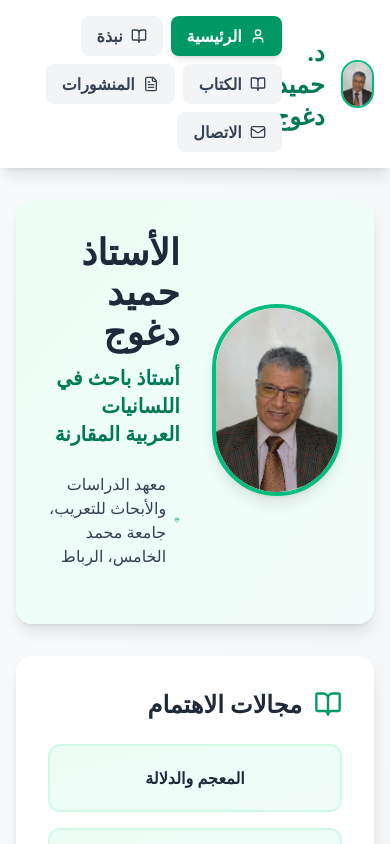
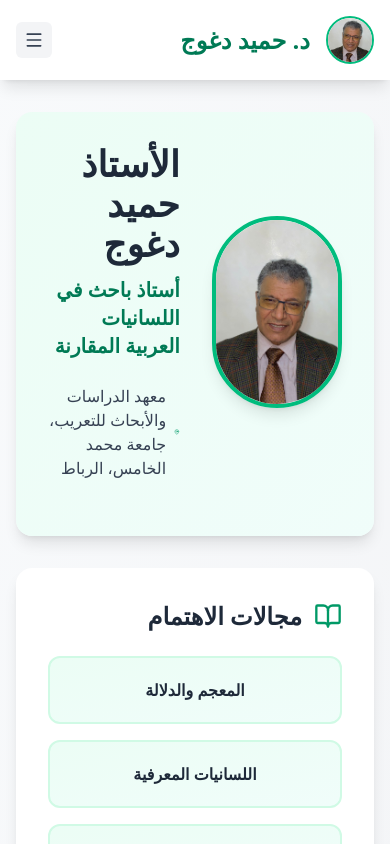
Before and after one commit to abdelrahmanmawia/hamid-dghough, a React (Vite) app: page / in a window 390 px wide. Shown: the top 844 px of the page. Built offline with nearby package versions, Linux system fonts and the light colour scheme.

Commit message:
drop menu in mobile version

```diff
--- a/src/components/Portfolio.jsx
+++ b/src/components/Portfolio.jsx
@@ -1,5 +1,5 @@
 import React, { useState } from 'react';
-import { BookOpen, User, FileText, Mail, Phone, MapPin, Download, ExternalLink } from 'lucide-react';
+import { BookOpen, User, FileText, Mail, Phone, MapPin, Download, ExternalLink, Menu, X } from 'lucide-react';
 import profileImage from '../assets/profile.jpg'; // Assuming the image is saved in assets folder
 import bookCover from '../assets/book_cover_2025.jpg';
 import bookBack from '../assets/book_back_2025.jpg';
@@ -8,6 +8,7 @@ import bookBack from '../assets/book_back_2025.jpg';
 export default function Portfolio() {
   const [activeSection, setActiveSection] = useState('home');
   const [lightboxSrc, setLightboxSrc] = useState(null); // <-- new state for lightbox
+  const [mobileOpen, setMobileOpen] = useState(false); // <-- new state for mobile menu
 
   const publications = [
     {
@@ -439,17 +440,39 @@ export default function Portfolio() {
               />
               <div className="text-2xl font-bold text-emerald-700">د. حميد دغوج</div>
             </div>
-            <div className="flex gap-2 flex-wrap">
+
+            {/* Desktop menu */}
+            <div className="hidden md:flex gap-2">
               {[
-                { id: 'home', label: 'الرئيسية', icon: <User className="w-4 h-4" /> },
-                { id: 'about', label: 'نبذة', icon: <BookOpen className="w-4 h-4" /> },
-                { id: 'book', label: 'الكتاب', icon: <BookOpen className="w-4 h-4" /> }, // new book section
-                { id: 'publications', label: 'المنشورات', icon: <FileText className="w-4 h-4" /> },
-                { id: 'contact', label: 'الاتصال', icon: <Mail className="w-4 h-4" /> }
-              ].map(item => (
+                  {
+                    id: 'home',
+                    label: 'الرئيسية',
+                    icon: <User className="w-4 h-4" />
+                  },
+                  {
+                    id: 'about',
+                    label: 'نبذة',
+                    icon: <BookOpen className="w-4 h-4" />
+                  },
+                  {
+                    id: 'book',
+                    label: 'الكتب',
+                    icon: <BookOpen className="w-4 h-4" />
+                  },
+                  {
+                    id: 'publications',
+                    label: 'المنشورات',
+                    icon: <FileText className="w-4 h-4" />
+                  },
+                  {
+                    id: 'contact',
+                    label: 'الاتصال',
+                    icon: <Mail className="w-4 h-4" />
+                  }
+                ].map(item => (
                 <button
                   key={item.id}
-                  onClick={() => setActiveSection(item.id)}
+                  onClick={() => { setActiveSection(item.id); }}
                   className={`px-4 py-2 rounded-lg font-semibold transition-all flex items-center gap-2 ${
                     activeSection === item.id
                       ? 'bg-emerald-600 text-white shadow-md'
@@ -461,7 +484,64 @@ export default function Portfolio() {
                 </button>
               ))}
             </div>
+
+            {/* Mobile hamburger */}
+            <div className="md:hidden">
+              <button
+                type="button"
+                aria-label="فتح القائمة"
+                onClick={() => setMobileOpen(prev => !prev)}
+                className="p-2 rounded-md bg-gray-100 text-gray-700 hover:bg-gray-200"
+              >
+                {mobileOpen ? <X className="w-5 h-5" /> : <Menu className="w-5 h-5" />}
+              </button>
+            </div>
           </div>
+
+          {/* Mobile dropdown menu */}
+          {mobileOpen && (
+            <div className="mt-3 md:hidden bg-white border-t pt-3 pb-4">
+              <div className="flex flex-col gap-2 px-2">
+                {[
+                  {
+                    id: 'home',
+                    label: 'الرئيسية',
+                    icon: <User className="w-4 h-4" />
+                  },
+                  {
+                    id: 'about',
+                    label: 'نبذة',
+                    icon: <BookOpen className="w-4 h-4" />
+                  },
+                  {
+                    id: 'book',
+                    label: 'الكتب',
+                    icon: <BookOpen className="w-4 h-4" />
+                  },
+                  {
+                    id: 'publications',
+                    label: 'المنشورات',
+                    icon: <FileText className="w-4 h-4" />
+                  },
+                  {
+                    id: 'contact',
+                    label: 'الاتصال',
+                    icon: <Mail className="w-4 h-4" />
+                  }
+                ].map(item => (
+                  <button
+                    key={item.id}
+                    onClick={() => { setActiveSection(item.id); setMobileOpen(false); }}
+                    className={`w-full text-right px-3 py-2 rounded-lg flex items-center justify-between gap-2 font-semibold transition-all ${
+                      activeSection === item.id ? 'bg-emerald-600 text-white' : 'text-gray-700 hover:bg-gray-50'
+                    }`}
+                  >
+                    <span className="flex items-center gap-2">{item.icon}<span>{item.label}</span></span>
+                  </button>
+                ))}
+              </div>
+            </div>
+          )}
         </div>
       </nav>
 
```
